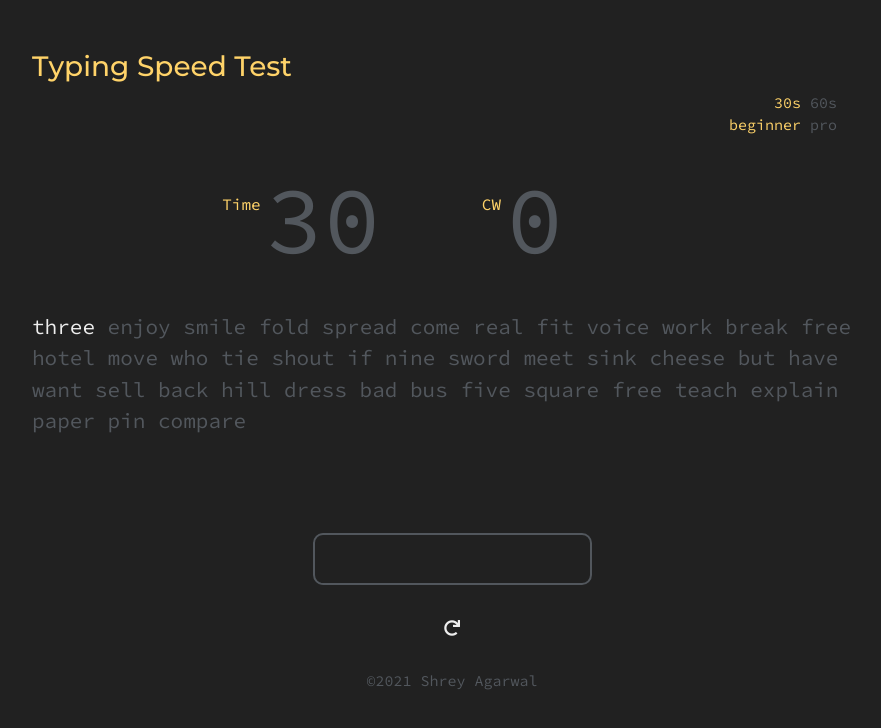
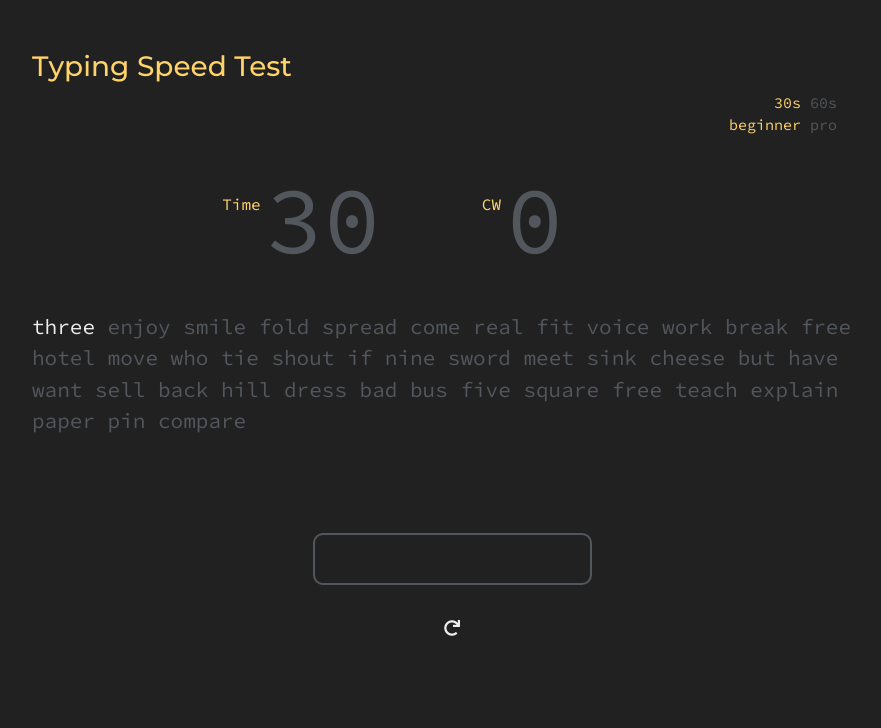
Before and after one commit to Yslandge/Typing, a plain HTML site: page index.html in a window 1280 px wide. Shown: the whole page, without its empty margins (188-1069 px from the left). Drawn offline with nearby package versions, Linux system fonts and the light colour scheme.

Commit message:
Update index.html

```diff
--- a/index.html
+++ b/index.html
@@ -64,8 +64,6 @@
           <i class="fas fa-redo"></i>
         </a>
       </div>
-
-      <footer class="center">©2021 <a class="grey" href="https://shreyagarwal13.github.io/shrey_personal_website/">Shrey Agarwal</a></footer>
     </div>
 
 
```
